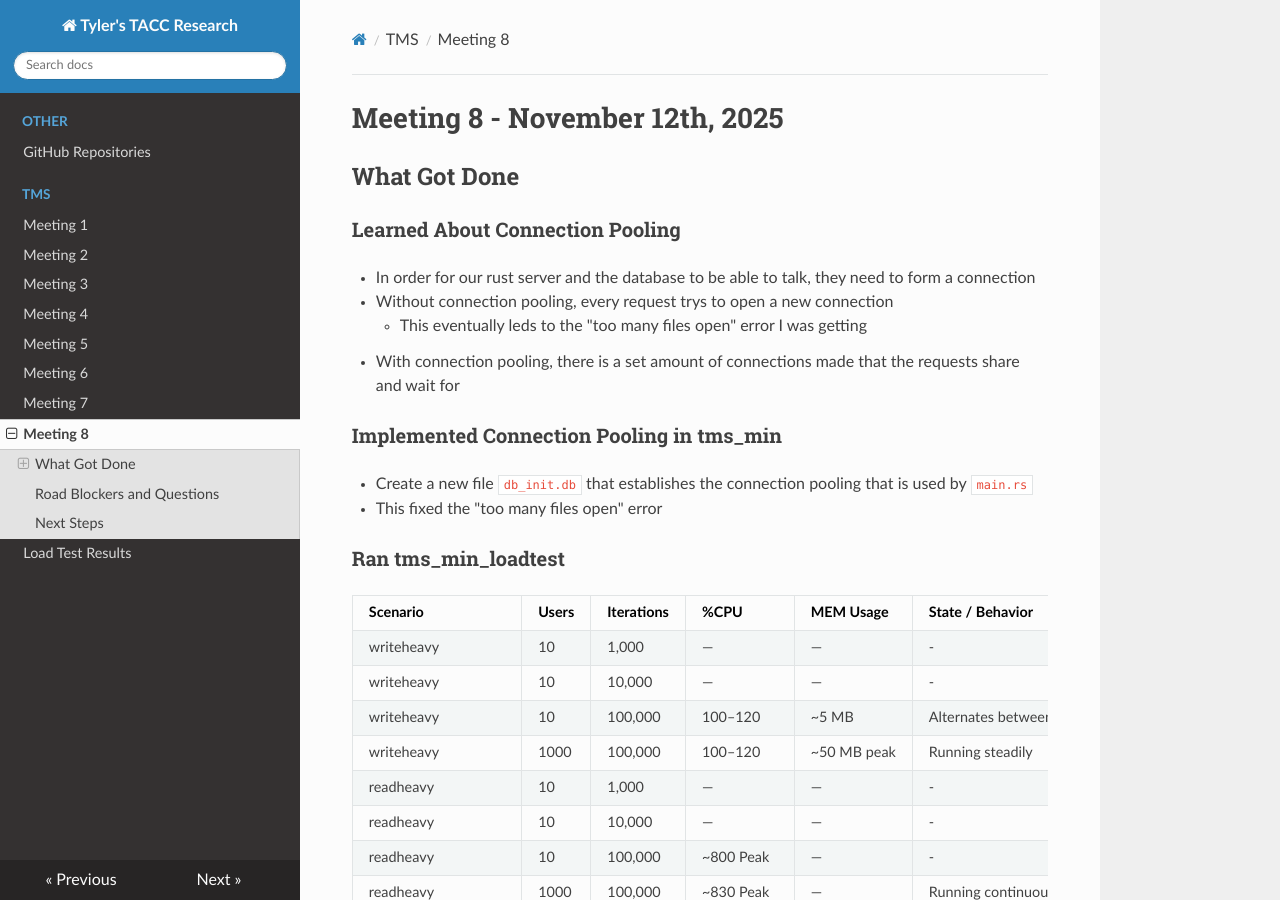
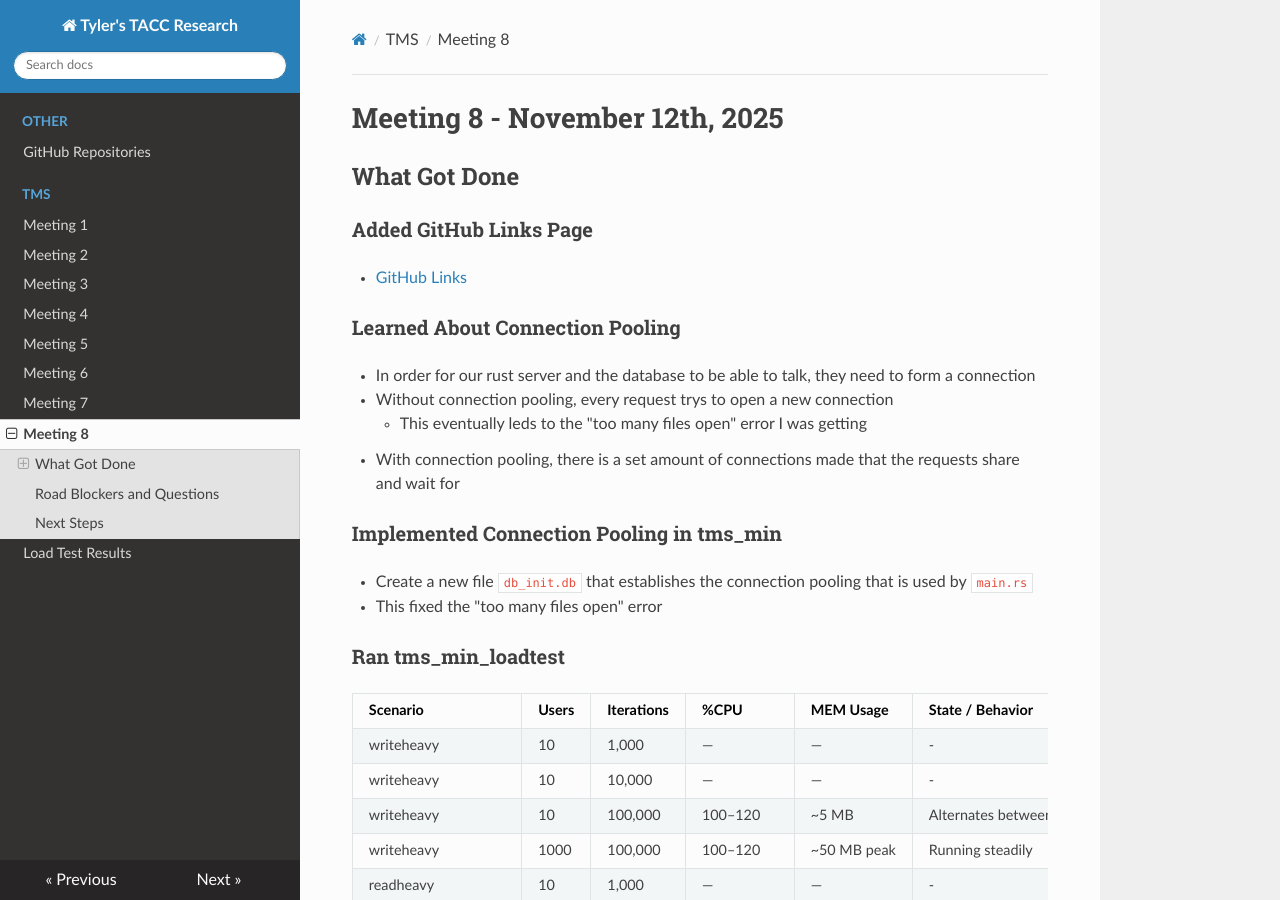
Before and after one commit to tyler0852/tylers-tacc-research, an MkDocs documentation site: the page built from docs/tms/meeting-8.md, in a window 1280 px wide and 900 px high. Built offline with MkDocs 1.6.1, drawn with Linux system fonts in a browser that asks for light colours; nearby versions of some CDN libraries.

Commit message:
Add GitHub Links section to meeting notes
Added a section for GitHub links to the meeting notes.

```diff
--- a/docs/tms/meeting-8.md
+++ b/docs/tms/meeting-8.md
@@ -1,6 +1,10 @@
 # Meeting 8 - November 12th, 2025
 
 ## What Got Done
+
+### Added GitHub Links Page
+
+- [GitHub Links](https://tylers-tacc-research.readthedocs.io/en/latest/other/githublinks/)
 
 ### Learned About Connection Pooling
 
```
